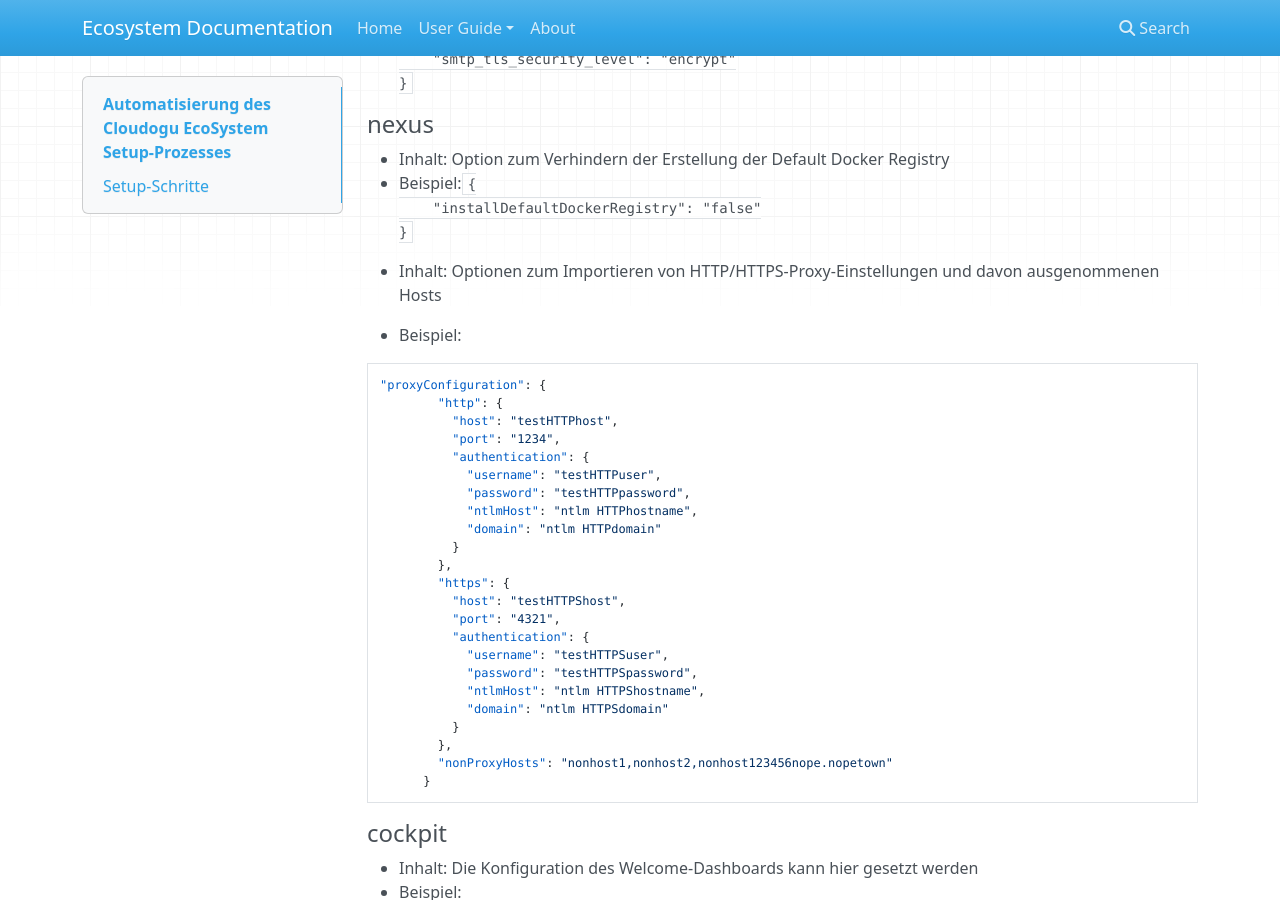
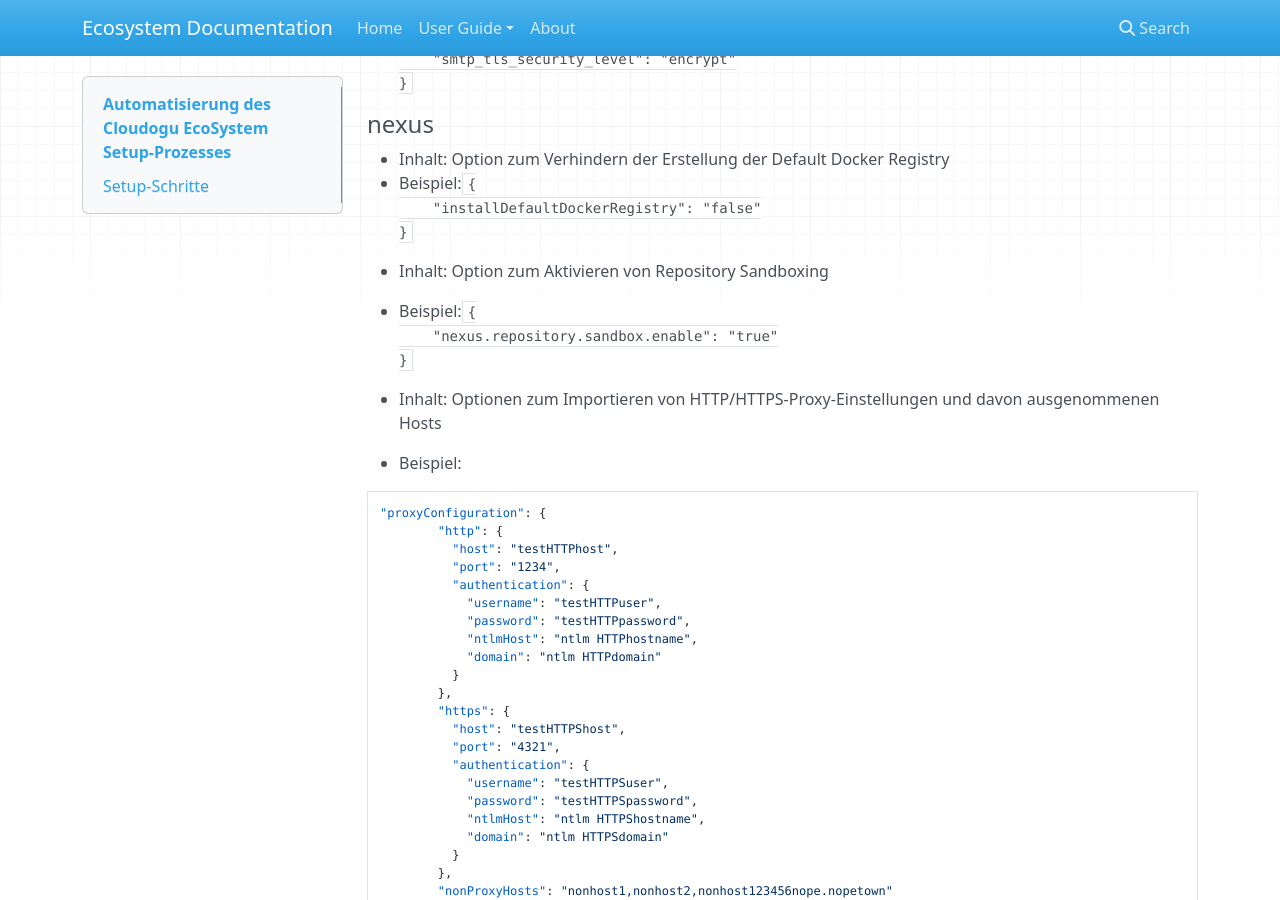
Before and after one commit to cloudogu/ecosystem, an MkDocs documentation site: the page built from docs/docs/user-guide/setup-json_de.md, in a window 1280 px wide and 900 px high, scrolled down 9263 px. Built offline with MkDocs 1.6.1, drawn with Linux system fonts in a browser that asks for light colours; nearby versions of some CDN libraries; old or Windows-style settings are respelled for this version of MkDocs.

Commit message:
Add documentation for nexus sandboxing option

`````diff
--- a/docs/docs/user-guide/setup-json_de.md
+++ b/docs/docs/user-guide/setup-json_de.md
@@ -367,6 +367,11 @@
     "installDefaultDockerRegistry": "false"
 }``
 
+* Inhalt: Option zum Aktivieren von Repository Sandboxing
+* Beispiel:``{
+    "nexus.repository.sandbox.enable": "true"
+}``
+
 * Inhalt: Optionen zum Importieren von HTTP/HTTPS-Proxy-Einstellungen und davon ausgenommenen Hosts
 * Beispiel:
 ````
`````
Also changed, not shown: docs/docs/user-guide/setup-json.md (+5 -0 lines).
